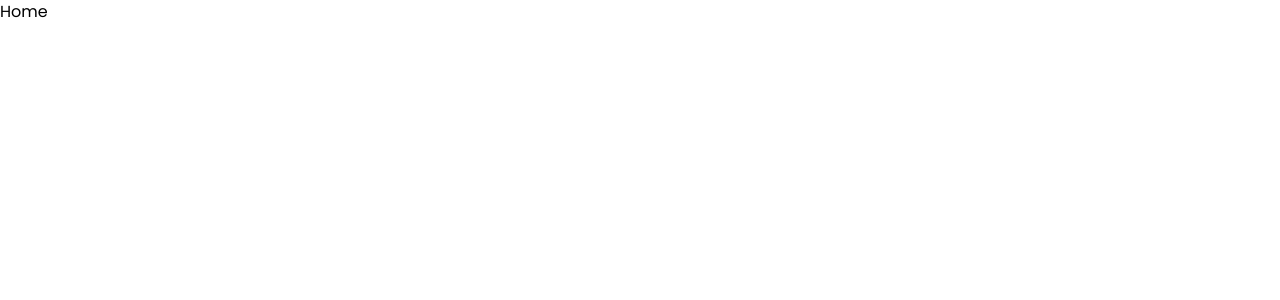
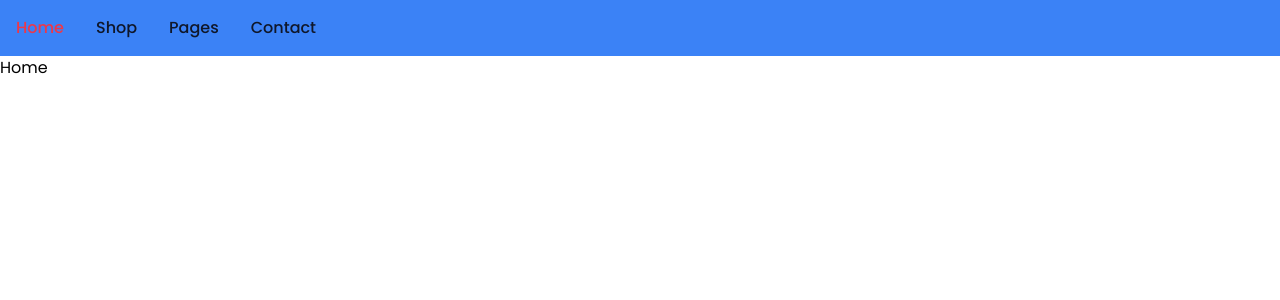
Before and after one commit to HossainRafi/Outfit, a React (Vite) app in the folder client/: page / in a window 1280 px wide. Shown: the top 300 px of the page. Built offline with nearby package versions, Linux system fonts and the light colour scheme.

Commit message:
nav links

```diff
--- a/client/src/App.css
+++ b/client/src/App.css
@@ -74,7 +74,7 @@ a {
 nav {
   max-width: var(--max-width-1200);
   margin: auto;
-  padding: 2rem 1rem;
+  padding: 1rem 1rem;
   display: flex;
   align-items: center;
   justify-content: space-between;
--- a/client/src/App.jsx
+++ b/client/src/App.jsx
@@ -1,9 +1,11 @@
 import { Outlet } from "react-router-dom";
 import "./App.css";
+import Navbar from "./components/Navbar";
 
 function App() {
   return (
     <>
+      <Navbar />
       <Outlet />
     </>
   );
--- /dev/null
+++ b/client/src/components/Navbar.jsx
@@ -0,0 +1,48 @@
+import { NavLink } from "react-router-dom";
+
+const Navbar = () => {
+  return (
+    <header className="fixed-nav-bar w-nav">
+      <nav className="max-w-screen-2xl mx-auto px-4 flex justify-between items-center bg-blue-500">
+
+        {/* nav links items */}
+        <ul className="nav__links">
+          <li className="link">
+            <NavLink
+              className={({ isActive }) => (isActive ? "active" : "")}
+              to="/"
+            >
+              Home
+            </NavLink>
+          </li>
+          <li className="link">
+            <NavLink
+              className={({ isActive }) => (isActive ? "active" : "")}
+              to="/shop"
+            >
+              Shop
+            </NavLink>
+          </li>
+          <li className="link">
+            <NavLink
+              className={({ isActive }) => (isActive ? "active" : "")}
+              to="/pages"
+            >
+              Pages
+            </NavLink>
+          </li>
+          <li className="link">
+            <NavLink
+              className={({ isActive }) => (isActive ? "active" : "")}
+              to="/contact"
+            >
+              Contact
+            </NavLink>
+          </li>
+        </ul>
+      </nav>
+    </header>
+  );
+};
+
+export default Navbar;
```
Also changed, not shown: client/src/assets/logo.png (added).
